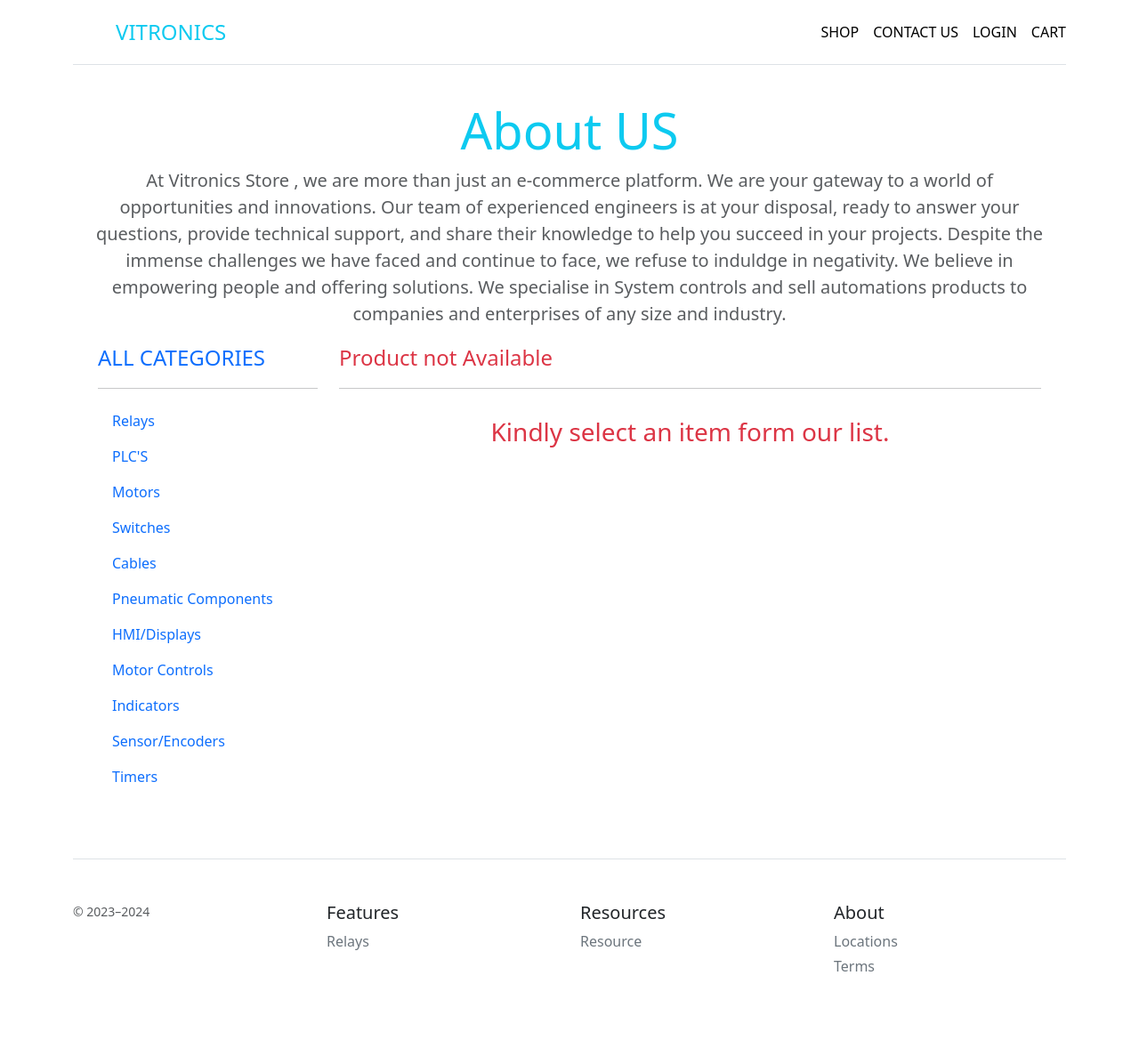
After one commit to Bonkahr/vitronics, a Django app: page /store/product/1 in a window 1280 px wide. The commit adds this page. Shown: the whole page at 89% size. Run offline with Django 5.2, Linux system fonts and the light colour scheme; data comes from the database, SQL or seed files in the repository; both versions use the stored data as it was after the commit.

Commit message:
add details page for a product

```diff
--- a/store/templates/filtered-category.html
+++ b/store/templates/filtered-category.html
@@ -30,7 +30,7 @@
           </p>
           <p class="card-text">{{product.description}}</p>
           <a
-            href="#"
+            href="{% url "product-detail" product.id %}"
             class="btn btn-primary"
             >Details</a
           >
@@ -50,8 +50,8 @@
     class="alert alert-info"
     role="alert"
   >
-    We currently don't have products on category:
-    <span class="text-danger">{{category.name}}</span>
+    We currently don't have products on this category. {% comment %}
+    <span class="text-danger">{{category.name}}</span> {% endcomment %}
   </div>
   {% endif %}
 </div>
--- a/store/templates/home.html
+++ b/store/templates/home.html
@@ -1,7 +1,7 @@
 {% extends "nav-bar.html" %} {% block body %} {% load static %}
 
 <div class="pricing-header p-3 pb-md-4 mx-auto text-center">
-  <h1 class="display-4 fw-normal text-danger">About US</h1>
+  <h1 class="display-4 fw-normal text-info">About US</h1>
   <p class="fs-5 text-body-secondary">
     At Vitronics Store , we are more than just an e-commerce platform. We are
     your gateway to a world of opportunities and innovations. Our team of
@@ -67,7 +67,7 @@
                 </p>
                 <p class="card-text">{{product.description}}</p>
                 <a
-                  href="#"
+                  href="{% url "product-detail" product.id %}"
                   class="btn btn-primary"
                   >Details</a
                 >
--- /dev/null
+++ b/store/templates/product-detail.html
@@ -0,0 +1,84 @@
+{% extends "home.html"%} {% block home %} {% if not product %}
+
+<div class="col-9">
+  <a
+    href=""
+    class="d-flex align-items-center mb-3 mb-md-0 me-md-auto text-decoration-none"
+  >
+    <span class="fs-4 text-danger all-p">Product not Available</span>
+  </a>
+  <hr />
+  <div class="pricing-header p-3 pb-md-4 mx-auto text-center">
+    <h3 class="fw-normal text-danger">Kindly select an item form our list.</h3>
+  </div>
+</div>
+
+{% else %}
+<div class="col-9">
+  <a
+    href=""
+    class="d-flex align-items-center mb-3 mb-md-0 me-md-auto text-decoration-none"
+  >
+    <span class="fs-4 text-danger all-p"
+      >{{product.manufacturer}} {{product.name}}</span
+    >
+  </a>
+  <hr />
+
+  <div class="pricing-header p-3 pb-md-4 mx-auto text-center">
+    <h3 class="fw-normal text-body-emphasis">
+      Phases:{{product.phases}}, {{product.voltage_level}}V
+      {{product.voltage_type}}, {{product.power}}KW.
+    </h3>
+    <p class="fs-5 text-body-secondary">{{product.description}}</p>
+    <p>
+      <a
+        href="#"
+        class="btn btn-outline-secondary my-2"
+        disabled
+        >Price: Ksh. {{product.price}}</a
+      >
+      <a
+        href="#"
+        class="btn btn-outline-primary my-2"
+        >Order Now</a
+      >
+    </p>
+  </div>
+
+  <div class="text-start">
+    <h3 class="fw-normal text-success">Photography</h3>
+  </div>
+
+  <div class="row row-cols-1 row-cols-lg-3 align-items-start g-4">
+    <div class="col">
+      <div
+        class="card"
+        style="width: 18rem; height: 10rem"
+      >
+        <img
+          src="{{product.photo.url}}"
+          class="product-image"
+          style="width: 18rem; height: 10rem"
+          alt="..."
+        />
+      </div>
+    </div>
+    {% if photos %} {% for image in photos %}
+    <div class="col">
+      <div
+        class="card"
+        style="width: 18rem; height: 10rem"
+      >
+        <img
+          src="{{image.images.url}}"
+          class="product-image"
+          style="width: 18rem; height: 10rem"
+          alt="..."
+        />
+      </div>
+    </div>
+    {% endfor %} {% endif %}
+  </div>
+</div>
+{% endif %} {% endblock home %}
--- a/store/urls.py
+++ b/store/urls.py
@@ -6,4 +6,5 @@
 urlpatterns = [
     path("", views.home, name="home"),
     path("category/<int:id>", views.filter_by_category, name="filtered"),
+    path("product/<int:id>", views.product_detail, name='product-detail'),
 ]
--- a/store/views.py
+++ b/store/views.py
@@ -1,6 +1,6 @@
-from django.shortcuts import render
+from django.shortcuts import get_object_or_404, render
 
-from .models import Category, Product
+from .models import Category, Product, ProductImages
 
 
 def home(request):
@@ -16,7 +16,7 @@
     return render(request, "home.html", context)
 
 
-def filter_by_category(request, id: str):
+def filter_by_category(request, id: int):
     category = Category.objects.filter(id=id).first()
     categories = Category.objects.all()
     products = Product.objects.all().filter(category=category).order_by("-created_on")
@@ -24,3 +24,24 @@
     context = {"products": products, "categories": categories, "category": category}
 
     return render(request, "filtered-category.html", context)
+
+
+def product_detail(request, id: int):
+    categories = Category.objects.all()
+    product = []
+    try:
+        product = get_object_or_404(Product, id=id)
+        photos = ProductImages.objects.filter(product=product)
+        context = {
+            'product': product,
+            'photos': photos,
+            'categories': categories,
+        }
+
+        return render(request, 'product-detail.html', context)
+    except:
+        context = {
+            'product': product,
+            'categories': categories,
+        }
+        return render(request, 'product-detail.html', context)
```
Also changed, not shown: db.sqlite3.
